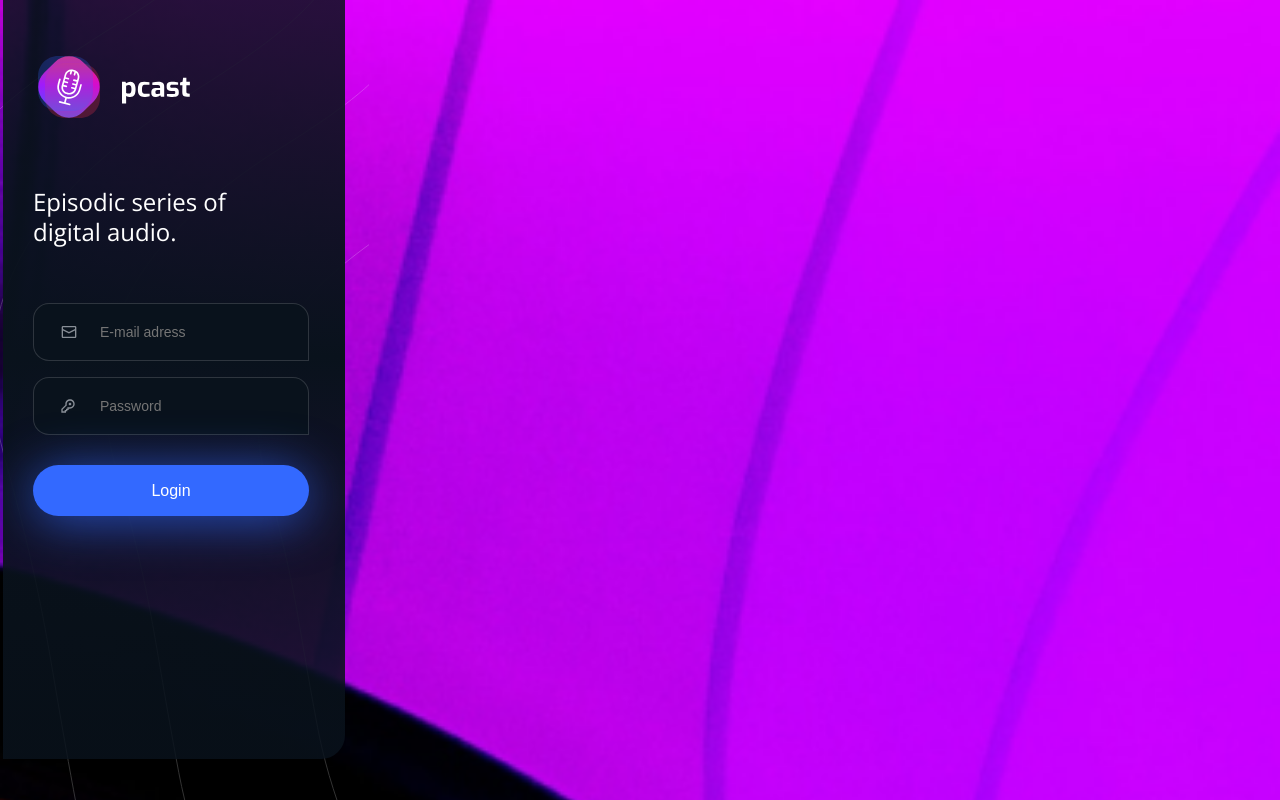
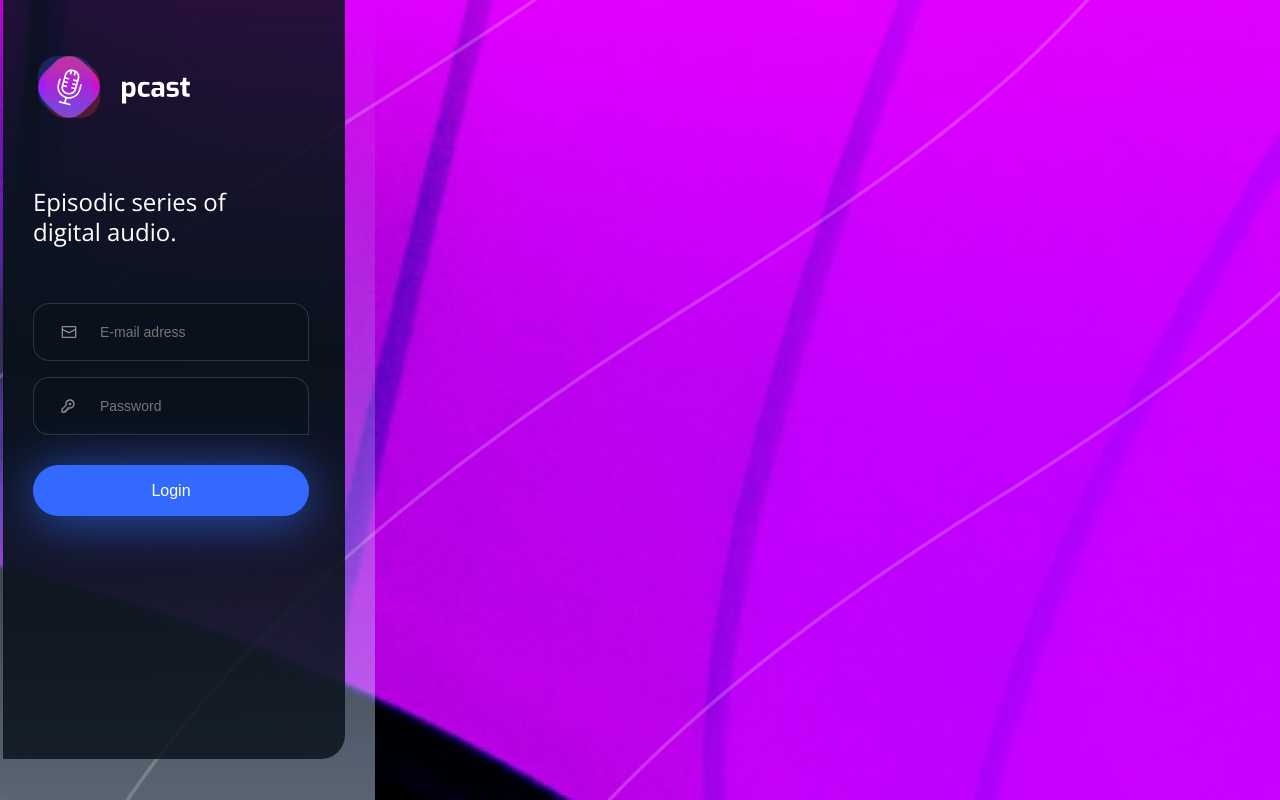
Before and after one commit to cardize/podcast-app, a React (Create React App) app: page / in a window 1280 px wide. Shown: the top 800 px of the page. Built offline with nearby package versions, Linux system fonts and the light colour scheme.

Commit message:
blurr fix

```diff
--- a/src/assets/Styles/login-page.scss
+++ b/src/assets/Styles/login-page.scss
@@ -1,10 +1,22 @@
 .background {
   width: 100%;
+  background: linear-gradient(180deg, rgba(255, 255, 255, 0) 0%, #09131d 100%);
 }
+.blurr {
+  position: absolute;
+  width: 376px;
+  height: 812px;
+  left: -1px;
+  top: 0px;
 
+  background: linear-gradient(
+    180deg,
+    rgba(255, 255, 255, 0) 0%,
+    #c7e3ff73 100%
+  );
+}
 .frame {
   position: absolute;
-  height: 100%;
 }
 .login-title {
   position: absolute;
--- a/src/pages/LoginPage/index.js
+++ b/src/pages/LoginPage/index.js
@@ -8,6 +8,7 @@ import frame from '../../assets/Images/frame.svg'
 const LoginPage = () => {
   return (
     <div className="main">
+      <span className="blurr" />
       <img className="frame" src={frame} />
       <img className="background" src={background} />
       <Logo />
```
